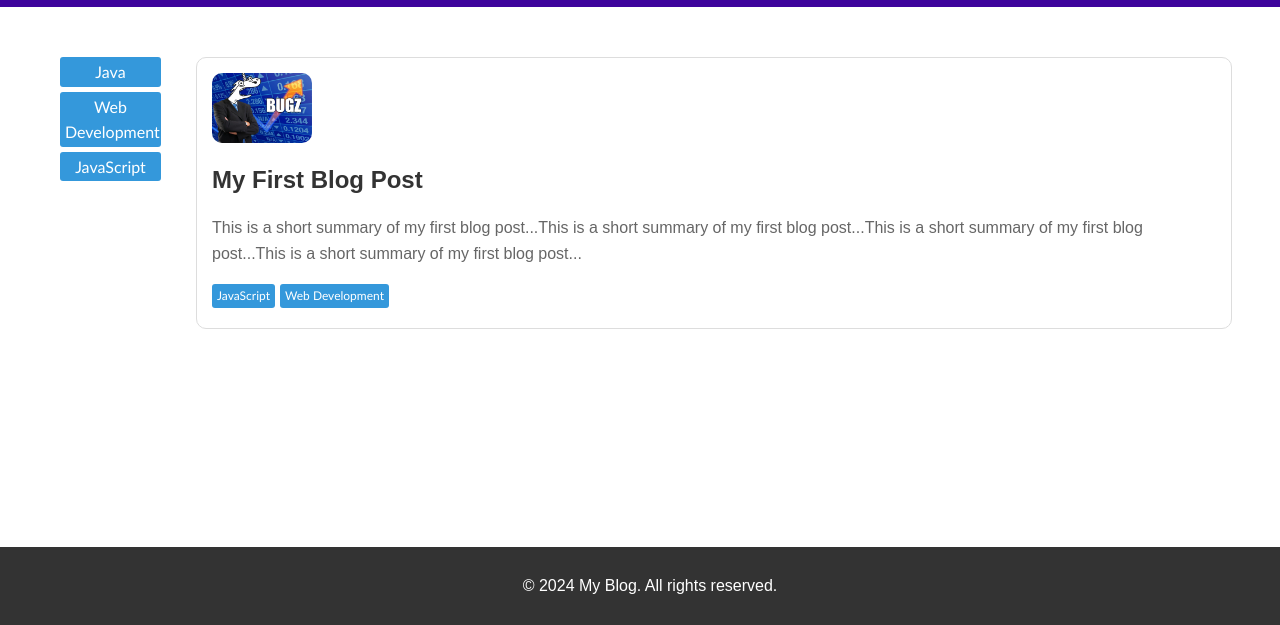
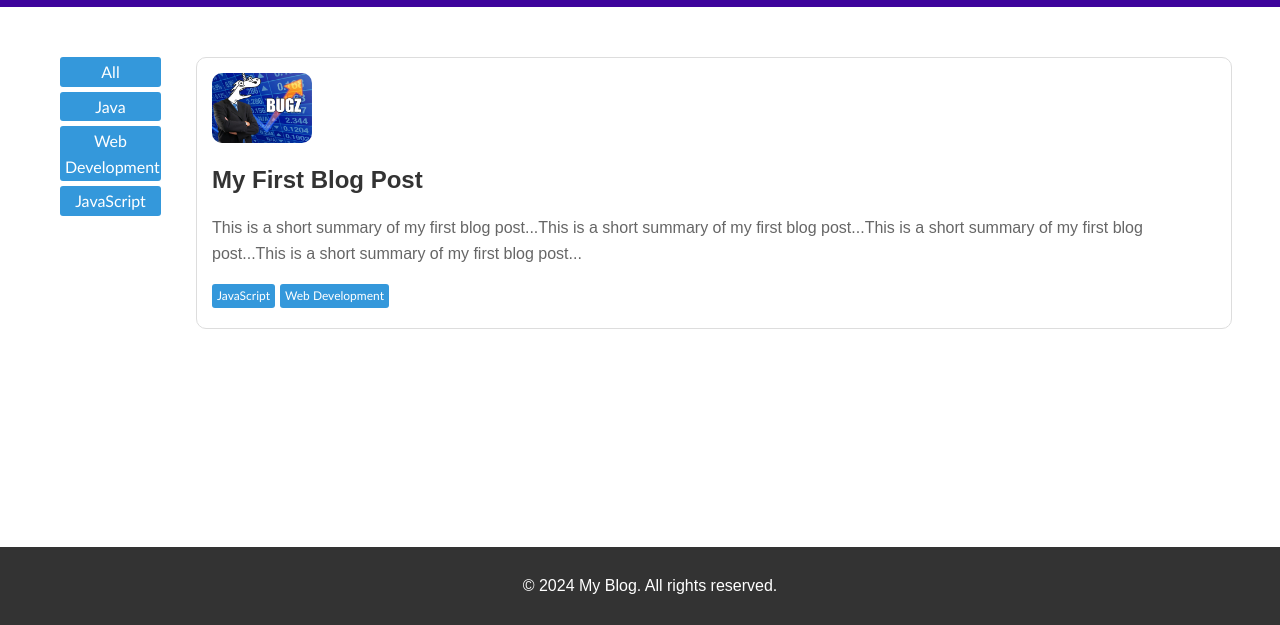
Before and after one commit to vikhani/minimal-resume, a plain HTML site: page blog.html in a window 1280 px wide. Both pictures are taken after a click on the element "JavaScript". Shown: the part 182-807 px from the top of the page. Drawn offline with Linux system fonts and the light colour scheme.

Commit message:
Fix preview width & add All tag

```diff
--- a/css/blog.css
+++ b/css/blog.css
@@ -58,6 +58,8 @@
 .post-preview h2 {
   margin: 10px 0;
   font-size: 1.5em;
+  max-width: 800px;
+  min-width: 800px;
 }
 
 .post-preview p {
@@ -96,8 +98,6 @@
   line-height: 1.6;
   margin-bottom: 20px;
 }
-
-
 
 /* Main section */
 #blog-main {
--- a/css/tags.css
+++ b/css/tags.css
@@ -51,6 +51,10 @@
   background-color: #2980b9;
 }
 
+.tag:hover {
+    background-color: #135580;
+  }
+
 /* Optional: Improve responsiveness */
 @media screen and (max-width: 768px) {
   #tags-container {
--- a/js/blogscripts.js
+++ b/js/blogscripts.js
@@ -145,25 +145,37 @@ if (document.location.pathname.endsWith("blog.html")) {
       post.tags.forEach((tag) => tagsSet.add(tag));
     });
 
+    addTagToTagList("All", tagsContainer);
+
     allowedTags.forEach((tag) => {
       if (tagsSet.has(tag)) {
-        const tagElement = document.createElement("div");
-        tagElement.classList.add("tag");
-        tagElement.textContent = tag;
-
-        // Add click event to filter posts by tag
-        tagElement.addEventListener("click", () => {
-          filterPostsByTag(tag);
-        });
-
-        tagsContainer.appendChild(tagElement);
+        addTagToTagList(tag, tagsContainer);
       }
     });
   }
 
+  function addTagToTagList(tagContent, tagsContainer) {
+    const tagElement = document.createElement("div");
+    tagElement.classList.add("tag");
+    tagElement.textContent = tagContent;
+    // Add click event to filter posts by tag
+    tagElement.addEventListener("click", () => {
+      filterPostsByTag(tagContent);
+    });
+
+    tagsContainer.appendChild(tagElement);
+  }
+
   function filterPostsByTag(selectedTag) {
-    console.warn(selectedTag);
     const posts = Array.from(document.querySelectorAll(".post-preview"));
+
+    if (selectedTag == "All") {
+      posts.forEach((post) => {
+        post.style.display = "block";
+      });
+      return;
+    }
+
     posts.forEach((post) => {
       const tags = Array.from(post.querySelectorAll(".tag-in-list")).map(
         (tag) => tag.textContent
--- a/posts/posts.json
+++ b/posts/posts.json
@@ -14,6 +14,13 @@
       "description": "Exploring Java's advanced features and best practices.",
       "image": "images/img2.jpg",
       "tags": ["Java", "Web Development"]
+    },
+    {
+      "title": "A Deep Dive into Java",
+      "file": "post3.md",
+      "description": "Exploring Java's advanced features and best practices.",
+      "image": "images/img2.jpg",
+      "tags": ["Java"]
     }
   ]
 }
```
Also changed, not shown: 1 other file.
